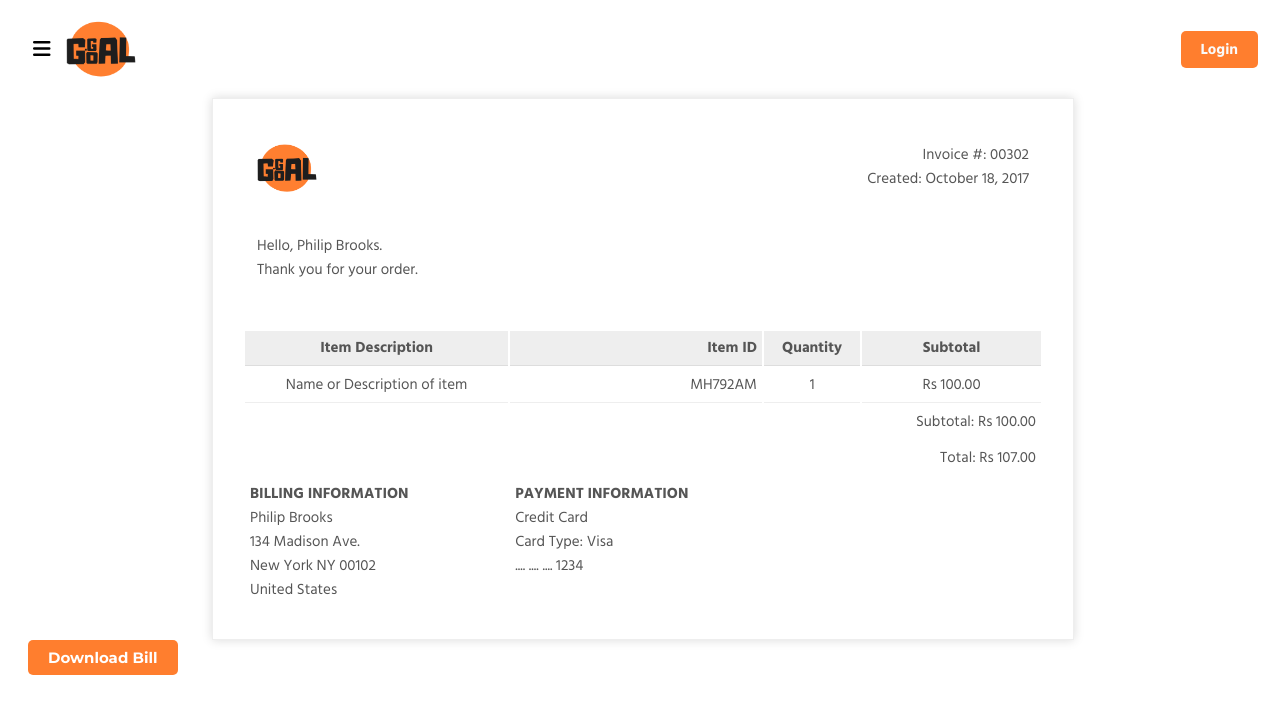
After one commit to nischhal-hub/GoGoaGoal, a PHP site: page /invoice.php in a window 1280 px wide. The commit adds this page. Shown: the top 714 px of the page. Run offline with PHP 8.4, Linux system fonts and the light colour scheme; some libraries are stand-ins or nearby versions.

Commit message:
wip: checkout feature

```diff
--- a/global.css
+++ b/global.css
@@ -812,3 +812,94 @@ select:focus{
   box-shadow: none;
   padding: .2rem;
 }
+.checkout-group{
+  display: flex;
+  justify-content:space-between;
+  width: 100%;
+  gap: 2rem;
+}
+
+.bill{
+  border:1px solid var(--platinum);
+  border-radius: 1rem;
+  padding-top: 1rem;
+}
+.bill span:first-child{
+  margin: 1rem;
+  font-family: var(--font-primary);
+  font-size: 1.2rem;
+  font-weight: 600;
+}
+.bill h3:first-child{
+  line-height: 1rem;
+  padding-bottom: 0;
+}
+.bill p:first-child{
+  padding-top: 0;
+  text-align: center;
+}
+
+/* ivoice */
+.invoice-box {
+  max-width: 800px;
+  margin: auto;
+  padding: 30px;
+  border: 1px solid #eee;
+  box-shadow: 0 0 10px rgba(0, 0, 0, 0.15);
+  font-size: 16px;
+  line-height: 24px;
+  font-family: 'Helvetica Neue', 'Helvetica', Helvetica, Arial, sans-serif;
+  color: #555;
+}
+
+.invoice-box table {
+  width: 100%;
+  line-height: inherit;
+  text-align: left;
+}
+
+.invoice-box table td {
+  padding: 5px;
+  vertical-align: top;
+}
+
+.invoice-box table tr td:nth-child(2) {
+  text-align: right;
+}
+
+.invoice-box table tr.top table td {
+  padding-bottom: 20px;
+}
+
+.invoice-box table tr.top table td.title {
+  font-size: 45px;
+  line-height: 45px;
+  color: #333;
+}
+
+.invoice-box table tr.information table td {
+  padding-bottom: 40px;
+}
+
+.invoice-box table tr.heading td {
+  background: #eee;
+  border-bottom: 1px solid #ddd;
+  font-weight: bold;
+}
+
+.invoice-box table tr.details td {
+  padding-bottom: 20px;
+}
+
+.invoice-box table tr.item td {
+  border-bottom: 1px solid #eee;
+}
+
+.invoice-box table tr.item.last td {
+  border-bottom: none;
+}
+
+.invoice-box table tr.total td:nth-child(4) {
+  border-top: 2px solid #eee;
+  font-weight: bold;
+}
--- a/includes/sidebar.php
+++ b/includes/sidebar.php
@@ -6,11 +6,11 @@
                                         href="./index.php">Dashboard</a></li>
                         <li><span class="sidebar-icon"><i class="fa-solid fa-futbol fa-2xl"></i></span>&nbsp;&nbsp;<a
                                         href="./futsalbookform.php">Book Futsal</a></li>
+                        <li><span class="sidebar-icon"><i class="fa-solid fa-money-bills fa-2xl"></i></span>&nbsp;&nbsp;<a
+                                        href="./checkout.php">Checkout</a></li>
                         <li><span class="sidebar-icon"><i
                                                 class="fa-solid fa-file-invoice-dollar fa-2xl"></i></span>&nbsp;&nbsp;<a
                                         href="/itemrecords.html">Track Expenditure</a></li>
-                        <li><span class="sidebar-icon"><i class="fa-solid fa-money-bills fa-2xl"></i></span>&nbsp;&nbsp;<a
-                                        href="/itemrecords.html">Checkout</a></li>
                         <li><span class="sidebar-icon"><i class="fa-solid fa-users fa-2xl"></i></span>&nbsp;&nbsp;<a
                                         href="./staff.php">Staff</a></li>
                         <li><span class="sidebar-icon"><i
--- /dev/null
+++ b/invoice.php
@@ -0,0 +1,96 @@
+<?php
+include './includes/toppart.php';
+?>
+<script src="https://cdnjs.cloudflare.com/ajax/libs/html2pdf.js/0.9.2/html2pdf.bundle.min.js"></script>
+<div class="body-container">
+    <div id="sidebar-space" class="sidebar-space"></div>
+    <div class="container">
+    <div class="invoice-box" id="invoice">
+        <table>
+            <tr class="top">
+                <td colspan="4">
+                    <table>
+                        <tr>
+                            <td class="title" style="display:flex; justify-content: flex-start;">
+                                <img src="./assets/logo.png" style="width:60px;">
+                            </td>
+                            <td>
+                                Invoice #: 00302<br>
+                                Created: October 18, 2017
+                            </td>
+                        </tr>
+                    </table>
+                </td>
+            </tr>
+            <tr class="information">
+                <td colspan="4">
+                    <table>
+                        <tr>
+                            <td style="text-align:left;">
+                                Hello, Philip Brooks.<br>
+                                Thank you for your order.
+                            </td>
+
+                        </tr>
+                    </table>
+                </td>
+            </tr>
+            <tr class="heading">
+                <td>Item Description</td>
+                <td>Item ID</td>
+                <td>Quantity</td>
+                <td>Subtotal</td>
+            </tr>
+            <tr class="item">
+                <td>Name or Description of item</td>
+                <td>MH792AM</td>
+                <td>1</td>
+                <td>Rs 100.00</td>
+            </tr>
+            <tr class="total">
+                <td colspan="3"></td>
+                <td>Subtotal: Rs 100.00</td>
+            </tr>
+            <tr class="total">
+                <td colspan="3"></td>
+                <td>Total: Rs 107.00</td>
+            </tr>
+            <tr class="information">
+                <td style="text-align:left;">
+                    <strong>BILLING INFORMATION</strong><br>
+                    Philip Brooks<br>
+                    134 Madison Ave.<br>
+                    New York NY 00102<br>
+                    United States
+                </td>
+                <td style="text-align:left;">
+                    <strong>PAYMENT INFORMATION</strong><br>
+                    Credit Card<br>
+                    Card Type: Visa<br>
+                    .... .... .... 1234
+                </td>
+            </tr>
+        </table>
+    </div>
+    <div style="margin-left:auto; margin-right:auto;">
+    <button id="download" class="primary-btn">Download Bill</button>
+    </div>
+    </div>
+</div>
+</main>
+</body>
+<script>
+    document.getElementById('download').addEventListener('click', () => {
+    const invoice = document.getElementById('invoice');
+    const options = {
+        margin:       0.5,
+        filename:     'invoice.pdf',
+        image:        { type: 'jpeg', quality: 0.98 },
+        html2canvas:  { scale: 2 },
+        jsPDF:        { unit: 'in', format: 'letter', orientation: 'portrait' }
+    };
+
+    html2pdf().from(invoice).set(options).save();
+});
+</script>
+</html>
```
Also changed, not shown: checkout-form.php (added, +69 -0 lines), checkout.php (added, +14 -0 lines), pages/checkout-page.php (added, +59 -0 lines), pages/dashboard.php (+5 -4 lines).
